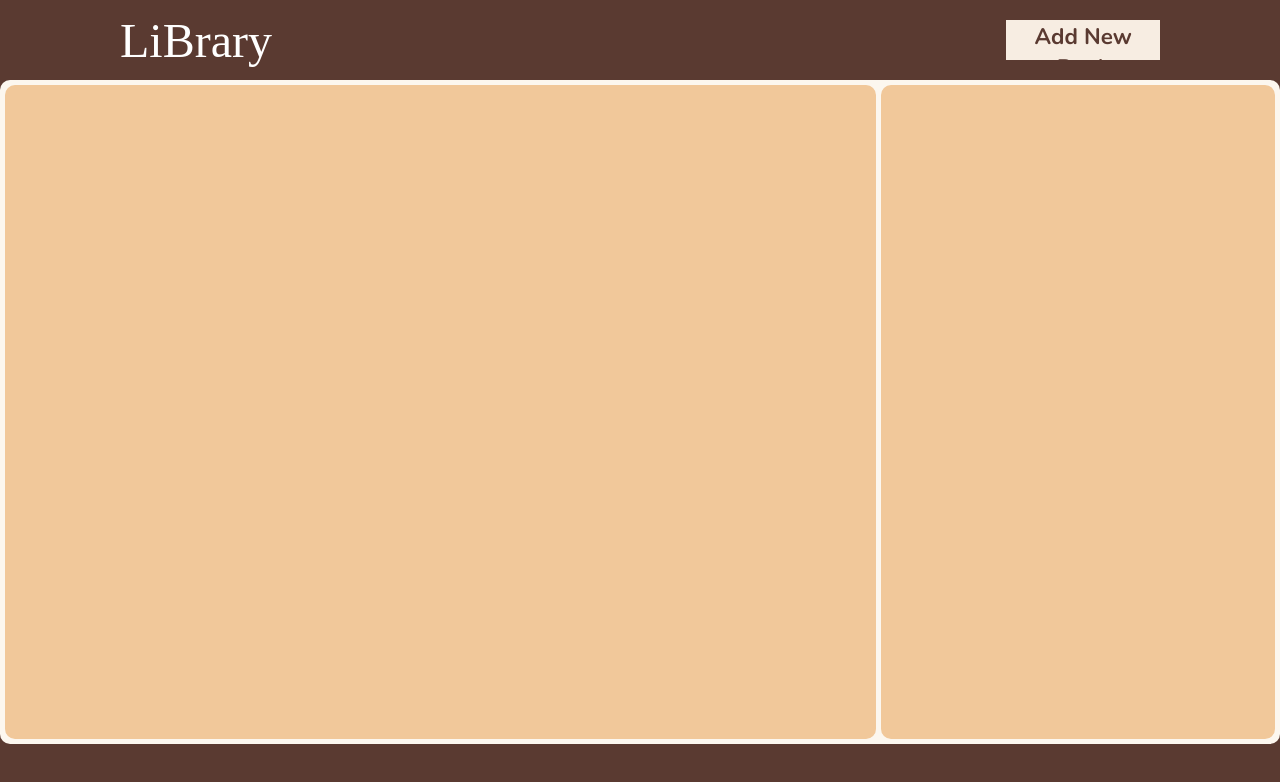
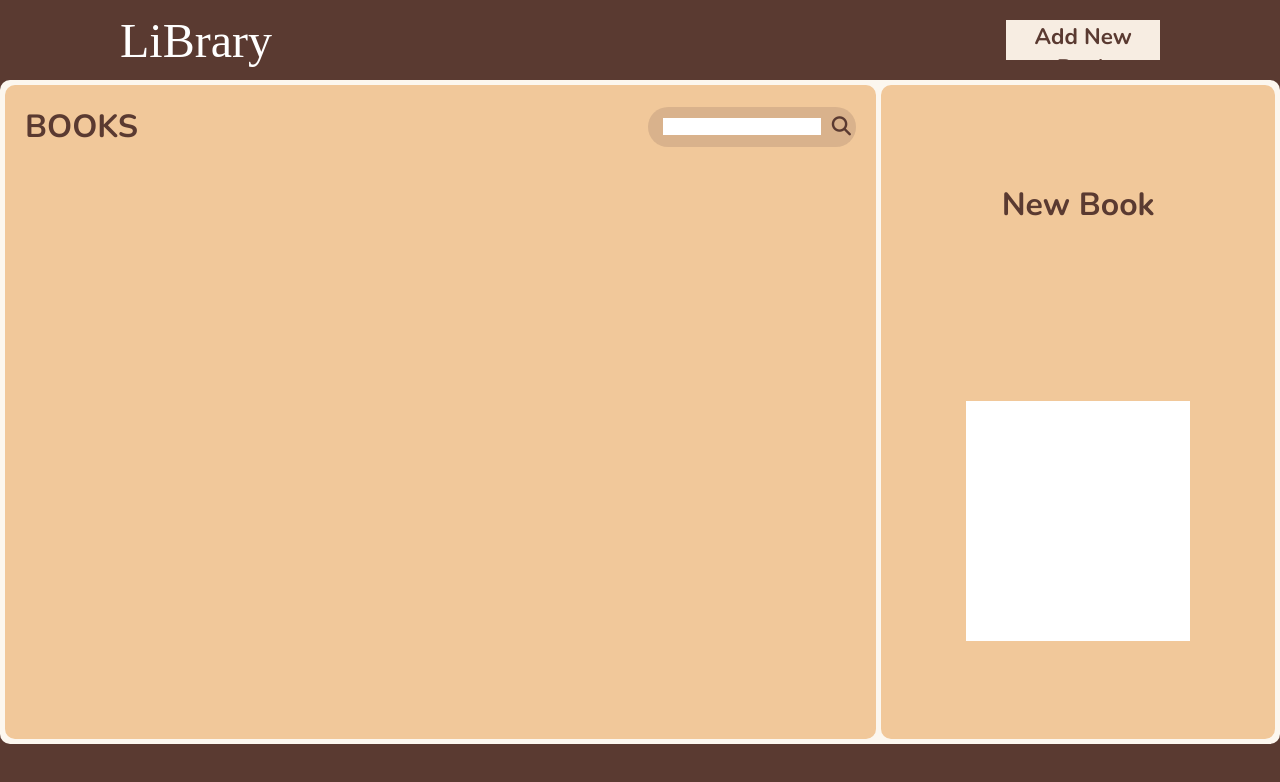
Before and after one commit to ruchik-panwal/library, a plain HTML site: page index.html in a window 1280 px wide. Drawn offline with nearby package versions, Linux system fonts and the light colour scheme; a web font is replaced by a local one.

Commit message:
Styled the book search bar; added an array for books

```diff
--- a/index.html
+++ b/index.html
@@ -12,6 +12,11 @@
 
     <!-- Adding Javascript File -->
     <script src="javascript.js"></script>
+
+    <!-- FontAwesome Kit -->
+    <script src="https://kit.fontawesome.com/befdb26257.js" crossorigin="anonymous"></script>
+
+    <!-- F O N T -->
 
     <!-- LOGO Font -->
     <link rel="preconnect" href="https://fonts.googleapis.com">
@@ -37,8 +42,26 @@
 
     <div class="contents">
 
-        <div class="multiBooksView"></div>
-        <div class="singleBookView"></div>
+        <div class="multiBooksView">
+
+            <div class="mbvHeader">
+                <div class="viewTitle">BOOKS</div>
+                <form action="" class="bookSearch">
+                    <input type="text">
+                    <button type="submit"><i class="fa-solid fa-magnifying-glass"></i></button>
+                </form>
+            </div>
+
+            <div class="books">
+
+            </div>
+        </div>
+        <div class="singleBookView">
+            <div class="viewTitle">New Book</div>
+            <div class="bookCover">
+                <div class="coverEdit"></div>
+            </div>
+        </div>
 
     </div>
 
--- a/javascript.js
+++ b/javascript.js
@@ -0,0 +1,6 @@
+const library = [{
+    cardNo: 1,
+    author: "",
+    title: "",
+    status: ""
+}];
--- a/style.css
+++ b/style.css
@@ -7,7 +7,7 @@
     --view-color: #f1c89a;
     --header-color: #5A3A31;
 
-    --single-view-toggle : calc(240px + 12vw) ;
+    --single-view-toggle: calc(240px + 12vw);
     font-size: 16px;
 
 }
@@ -26,6 +26,9 @@ body {
     display: flex;
     flex-direction: column
 }
+
+
+
 
 /* H E A D E R */
 
@@ -69,6 +72,9 @@ body {
     border-style: none;
 }
 
+
+
+
 /* M A I N   C O N T E N T */
 
 .contents {
@@ -84,12 +90,14 @@ body {
     /* flex & grid*/
     flex: 1;
     display: grid;
-    grid-template-columns: 1fr var(--single-view-toggle) ;
+    grid-template-columns: 1fr var(--single-view-toggle);
     gap: 5px;
 }
 
 .multiBooksView,
 .singleBookView {
+
+    font-family: "Nunito";
 
     /* Rounding the borders */
     border-radius: 10px;
@@ -99,11 +107,104 @@ body {
 
 }
 
-.multiBooksView {
+.viewTitle {
+    /* Font Properties */
+    font-size: 2rem;
+    font-weight: 700;
+    color: var(--header-color);
+
+    text-align: center;
 }
 
+
+
+
+/* Multiple Books View */
+
+.multiBooksView {}
+
+.mbvHeader {
+    padding: 20px;
+
+    /* flex */
+    display: flex;
+    justify-content: space-between;
+    align-items: center;
+}
+
+
+form.bookSearch {
+    background-color: #7d5e5634;
+
+
+    /* Dimensions */
+    box-sizing: border-box;
+    padding: 5px;
+    border-radius: 2.5vh;
+    height: 5vh;
+
+    /* Flex */
+    display: flex;
+    justify-content: center;
+    align-items: center;
+}
+
+.bookSearch button[Type="submit"] {
+
+    background : none;
+
+    /* Dimensions */
+    height: 2vw;
+    width: 2vw;
+    border-style: none;
+    border-radius: 1vw;
+}
+
+button[Type="submit"] i {
+
+    color: var(--header-color);
+    opacity: 1;
+    font-size: 1.2rem;
+}
+
+.bookSearch input[Type = "text"]{
+
+    border: none;
+    /* background: none; */
+
+    /* Dimensions */
+    margin: 10px 5px 10px 10px;
+    height: 1.2vw;
+    width: 12vw;
+}
+
+
+
+
+/* Single Book View */
+
 .singleBookView {
+    padding: 10px;
+
+    /* Flex */
+    display: grid;
+    justify-items: center;
+    align-items: center;
+
 }
+
+.bookCover {
+
+    background-color: white;
+
+
+    /* Dimensions */
+    width: 60%;
+    height: 30vh;
+}
+
+
+
 
 /* F O O T E R */
 
```
